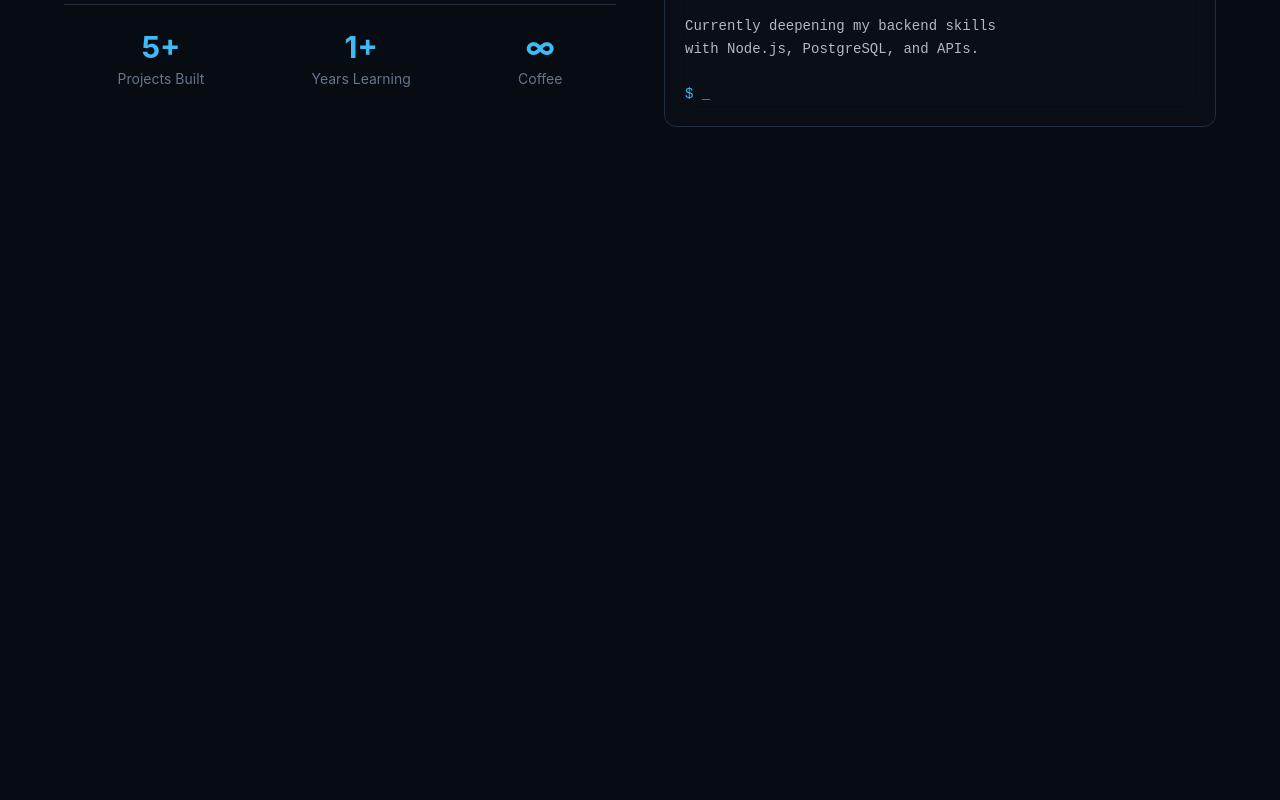
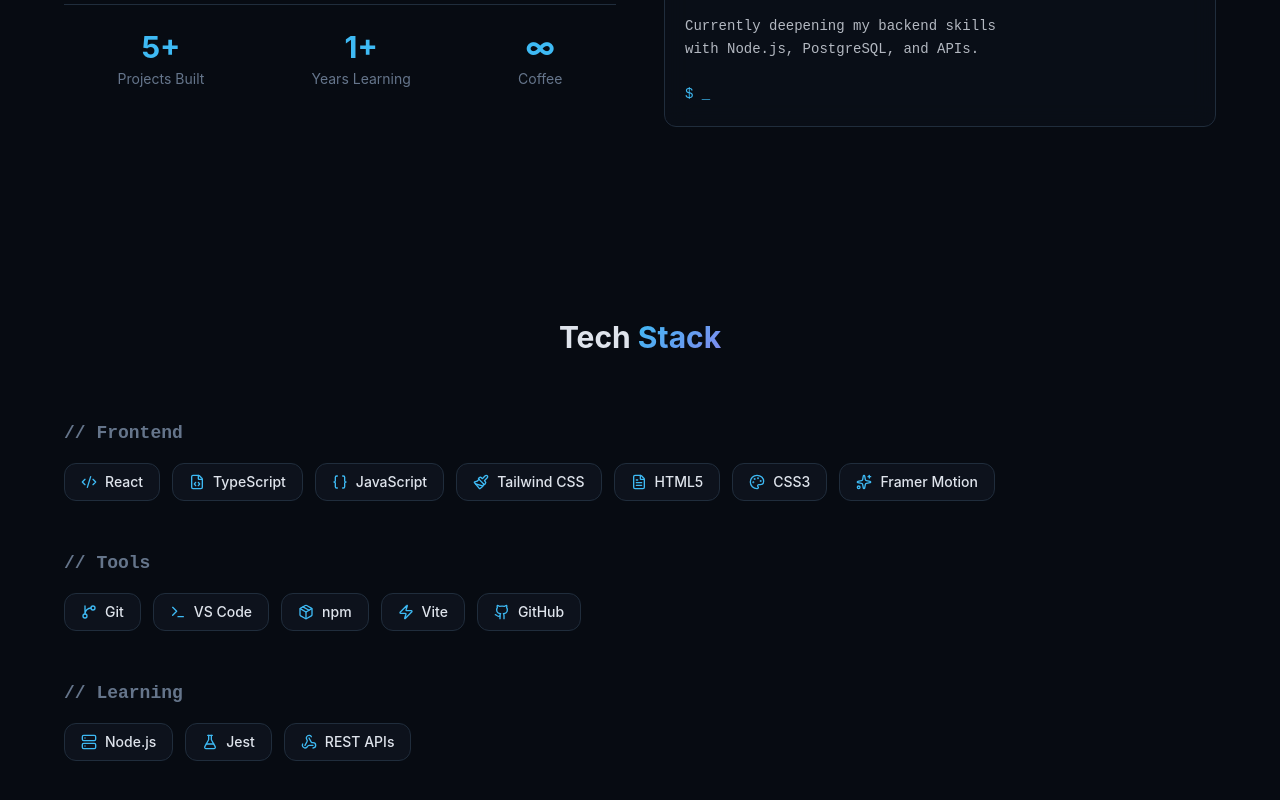
Before and after one commit to Cat-Div7/Portfollio, a React (Vite) app: page / in a window 1280 px wide. Shown: the part 1248-2048 px from the top of the page. Before the commit the page ends 1471 px from the top, so only its background shows below. Built offline with nearby package versions, Linux system fonts and the light colour scheme.

Commit message:
feat: add Skills section with categorized tech stack badges

```diff
--- a/src/App.tsx
+++ b/src/App.tsx
@@ -3,6 +3,7 @@
 import Navbar from "./components/Navbar";
 import ScrollProgress from "./components/ScrollProgress";
 import ScrollToTop from "./components/ScrollToTop";
+import Skills from "./components/Skills";
 
 function App() {
   return (
@@ -12,6 +13,7 @@
       <main>
         <Hero />
         <About />
+        <Skills />
       </main>
       <ScrollToTop />
     </>
--- /dev/null
+++ b/src/components/Skills.tsx
@@ -0,0 +1,91 @@
+import { motion } from "framer-motion";
+import { fadeInUp, staggerContainer, staggerItem } from "@/lib/animations";
+import { skillCategories } from "@/data";
+import {
+  Code2,
+  FileCode,
+  Braces,
+  Paintbrush,
+  FileText,
+  Palette,
+  Sparkles,
+  GitBranch,
+  Terminal,
+  Package,
+  Zap,
+  Github,
+  Server,
+  Webhook,
+  FlaskConical,
+} from "lucide-react";
+
+const iconMap: Record<string, React.ElementType> = {
+  Code2,
+  FileCode,
+  Braces,
+  Paintbrush,
+  FileText,
+  Palette,
+  Sparkles,
+  GitBranch,
+  Terminal,
+  Package,
+  Zap,
+  Github,
+  Server,
+  Webhook,
+  FlaskConical,
+};
+
+export default function Skills() {
+  return (
+    <section id="skills" className="py-24 px-6">
+      <div className="max-w-6xl mx-auto">
+        <motion.h2
+          variants={fadeInUp}
+          initial="hidden"
+          whileInView="visible"
+          viewport={{ once: true }}
+          className="text-3xl font-bold mb-16 text-center"
+        >
+          Tech <span className="text-gradient">Stack</span>
+        </motion.h2>
+
+        <div className="space-y-12">
+          {skillCategories.map((category) => (
+            <motion.div
+              key={category.title}
+              variants={staggerContainer}
+              initial="hidden"
+              whileInView="visible"
+              viewport={{ once: true }}
+            >
+              <h3 className="text-lg font-semibold text-muted-foreground mb-4 font-mono">
+                // {category.title}
+              </h3>
+              <div className="flex flex-wrap gap-3">
+                {category.skills.map((skill) => {
+                  const Icon = iconMap[skill.icon];
+                  return (
+                    <motion.div
+                      key={skill.name}
+                      variants={staggerItem}
+                      whileHover={{
+                        scale: 1.08,
+                        backgroundColor: "hsl(213 30% 22%)",
+                      }}
+                      className="inline-flex items-center gap-2 px-4 py-2 rounded-lg border border-border bg-card text-sm font-medium cursor-default transition-colors"
+                    >
+                      {Icon && <Icon size={16} className="text-primary" />}
+                      {skill.name}
+                    </motion.div>
+                  );
+                })}
+              </div>
+            </motion.div>
+          ))}
+        </div>
+      </div>
+    </section>
+  );
+}
--- a/src/data/index.ts
+++ b/src/data/index.ts
@@ -39,7 +39,6 @@
     skills: [
       { name: "Git", icon: "GitBranch" },
       { name: "VS Code", icon: "Terminal" },
-      { name: "Figma", icon: "PenTool" },
       { name: "npm", icon: "Package" },
       { name: "Vite", icon: "Zap" },
       { name: "GitHub", icon: "Github" },
```
